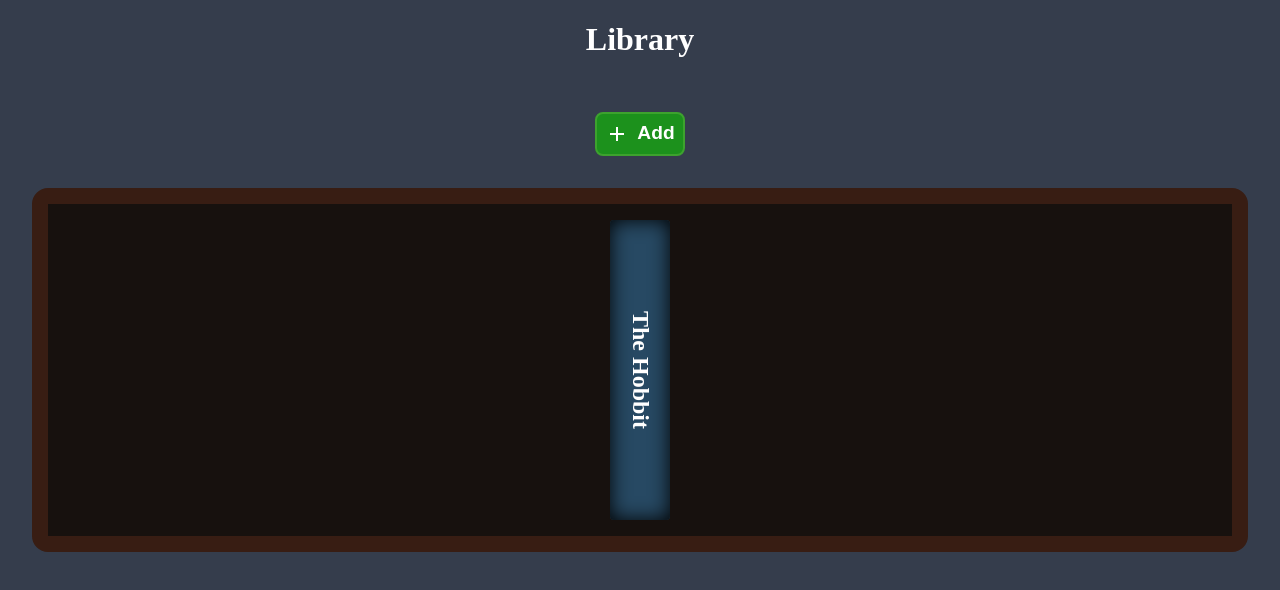
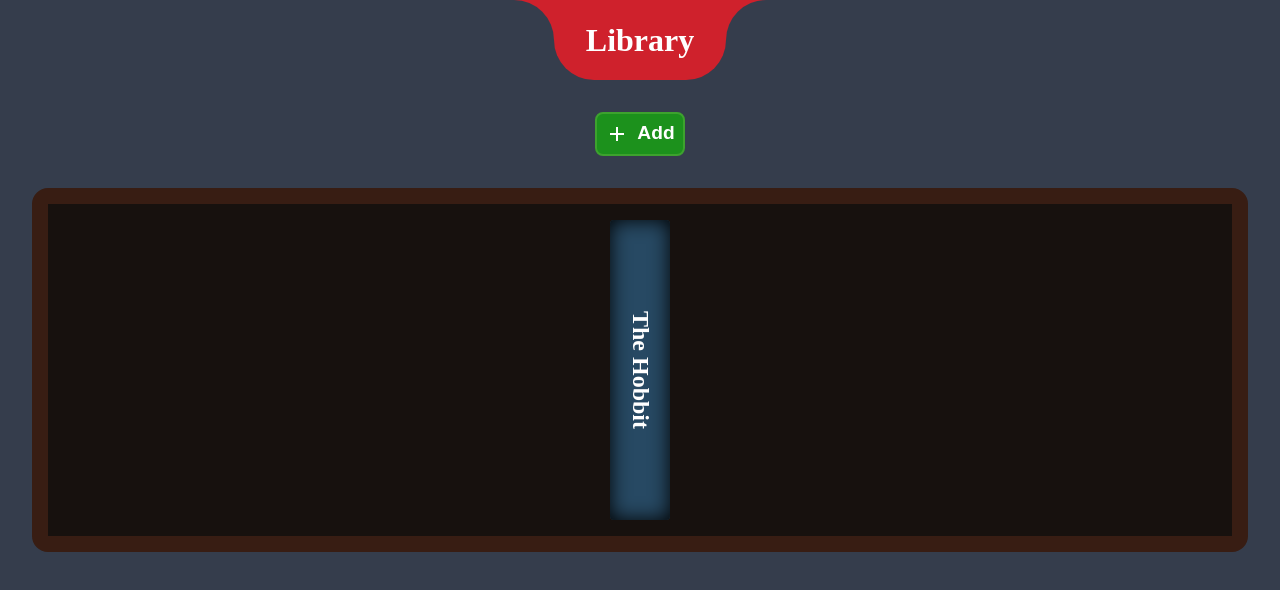
Before and after one commit to Juusoma/odin-library, a plain HTML site: page index.html in a window 1280 px wide. Drawn offline with Linux system fonts and the light colour scheme.

Commit message:
Add title bg styling

```diff
--- a/index.html
+++ b/index.html
@@ -9,7 +9,9 @@
 </head>
 <body>
     <div class="main-content">
-        <h1>Library</h1>
+        <div class="title-container">
+            <h1 class="title-text">Library</h1>
+        </div>
         <button id="button-new-book">
             <svg xmlns="http://www.w3.org/2000/svg" height="24px" viewBox="0 -960 960 960" width="24px" fill="#FFFFFF"><path d="M440-440H200v-80h240v-240h80v240h240v80H520v240h-80v-240Z"/></svg>
             Add
--- a/main.js
+++ b/main.js
@@ -28,7 +28,7 @@ function createElementForBook(book){
     bookElement.setAttribute("data-library-key", book.title);
     bookElement.innerHTML = `
         <div class="book-spine">
-            <svg class="book-spine-read-marker" style="visibility: hidden" xmlns="http://www.w3.org/2000/svg" height="40px" viewBox="0 -960 960 960" width="40px" fill="#EA33F7"><path d="M200-120v-656.67q0-27 19.83-46.83 19.84-19.83 46.84-19.83h426.66q27 0 46.84 19.83Q760-803.67 760-776.67V-120L480-240 200-120Z"/></svg>
+            <svg class="book-spine-read-marker" style="visibility: hidden" xmlns="http://www.w3.org/2000/svg" height="40px" viewBox="0 -960 960 960" width="40px" fill="#ff0037"><path d="M200-120v-656.67q0-27 19.83-46.83 19.84-19.83 46.84-19.83h426.66q27 0 46.84 19.83Q760-803.67 760-776.67V-120L480-240 200-120Z"/></svg>
             <h2 class="book-spine-title">${book.title}</h2>
         </div>
         <div class="book-front-cover">
@@ -38,7 +38,7 @@ function createElementForBook(book){
             <div class="book-actions-container">
                 <button class="book-action-button" id="button-book-read">
                     <svg xmlns="http://www.w3.org/2000/svg" height="24px" viewBox="0 -960 960 960" width="24px" fill="#FFFFFF"><path d="M200-120v-656.67q0-27 19.83-46.83 19.84-19.83 46.84-19.83h426.66q27 0 46.84 19.83Q760-803.67 760-776.67V-120L480-240 200-120Zm66.67-101.33L480-312l213.33 90.67v-555.34H266.67v555.34Zm0-555.34h426.66-426.66Z"/></svg>
-                    <!--<svg xmlns="http://www.w3.org/2000/svg" height="24px" viewBox="0 -960 960 960" width="24px" fill="#EA33F7"><path d="M200-120v-656.67q0-27 19.83-46.83 19.84-19.83 46.84-19.83h426.66q27 0 46.84 19.83Q760-803.67 760-776.67V-120L480-240 200-120Z"/></svg>-->
+                    <!--<svg xmlns="http://www.w3.org/2000/svg" height="24px" viewBox="0 -960 960 960" width="24px" fill="#ff0037"><path d="M200-120v-656.67q0-27 19.83-46.83 19.84-19.83 46.84-19.83h426.66q27 0 46.84 19.83Q760-803.67 760-776.67V-120L480-240 200-120Z"/></svg>-->
                 </button>
                 <button class="book-action-button" id="button-book-remove">
                     <svg xmlns="http://www.w3.org/2000/svg" height="24px" viewBox="0 -960 960 960" width="24px" fill="#FFFFFF"><path d="M280-120q-33 0-56.5-23.5T200-200v-520h-40v-80h200v-40h240v40h200v80h-40v520q0 33-23.5 56.5T680-120H280Zm400-600H280v520h400v-520ZM360-280h80v-360h-80v360Zm160 0h80v-360h-80v360ZM280-720v520-520Z"/></svg>
@@ -59,7 +59,7 @@ const libraryElement = document.querySelector(".library-container")
 
 libraryElement.addEventListener("click", libraryClicked);
 const unreadElement = `<svg xmlns="http://www.w3.org/2000/svg" height="24px" viewBox="0 -960 960 960" width="24px" fill="#FFFFFF"><path d="M200-120v-656.67q0-27 19.83-46.83 19.84-19.83 46.84-19.83h426.66q27 0 46.84 19.83Q760-803.67 760-776.67V-120L480-240 200-120Zm66.67-101.33L480-312l213.33 90.67v-555.34H266.67v555.34Zm0-555.34h426.66-426.66Z"/></svg>`;
-const readElement = `<svg xmlns="http://www.w3.org/2000/svg" height="24px" viewBox="0 -960 960 960" width="24px" fill="#EA33F7"><path d="M200-120v-656.67q0-27 19.83-46.83 19.84-19.83 46.84-19.83h426.66q27 0 46.84 19.83Q760-803.67 760-776.67V-120L480-240 200-120Z"/></svg>`
+const readElement = `<svg xmlns="http://www.w3.org/2000/svg" height="24px" viewBox="0 -960 960 960" width="24px" fill="#ff0037"><path d="M200-120v-656.67q0-27 19.83-46.83 19.84-19.83 46.84-19.83h426.66q27 0 46.84 19.83Q760-803.67 760-776.67V-120L480-240 200-120Z"/></svg>`
 
 function libraryClicked(e){
     const removeButton = e.target.closest("#button-book-remove");
--- a/style.css
+++ b/style.css
@@ -8,6 +8,10 @@ body{
     --book-front-width: 250px;
     --book-height: 300px;
     --book-transition-length: .25s;
+
+    --title-bg-color: rgb(207, 33, 44);
+    --title-text-color: rgb(255, 255, 255);
+    --title-height: 80px;
 }
 
 button{
@@ -29,6 +33,48 @@ button:hover{
     justify-content: center;
     align-items: center;
 }
+
+.title-container{
+    position: relative;
+    background-color: var(--title-bg-color);
+    border-bottom-left-radius: calc(var(--title-height) * .5);
+    border-bottom-right-radius: calc(var(--title-height) * .5);
+    height: var(--title-height);
+    display: grid;
+    place-items: center;
+    padding: 0 32px;
+}
+
+.title-container::after{
+    z-index: -1;
+    content: "";
+    position: absolute;
+    top: 0%;
+    right: calc(var(--title-height) * -1);
+    height: calc(var(--title-height) * .5);
+    width: var(--title-height);
+	border-radius: calc(var(--title-height) * .5) 0 0 0;
+	box-shadow: calc(var(--title-height) * -.5) 0 0 0 var(--title-bg-color);
+}
+
+.title-container::before{
+    z-index: -1;
+    content: "";
+    position: absolute;
+    top: 0%;
+    left: calc(var(--title-height) * -1);
+    height: calc(var(--title-height) * .5);
+    width: var(--title-height);
+	border-radius: 0 calc(var(--title-height) * .5) 0 0;
+	box-shadow: calc(var(--title-height) * .5) 0 0 0 var(--title-bg-color);
+}
+
+.title-text{
+    color: var(--title-text-color);
+    margin: 0;
+    padding: 0;
+}
+
 
 #button-new-book{
     display: flex;
```
